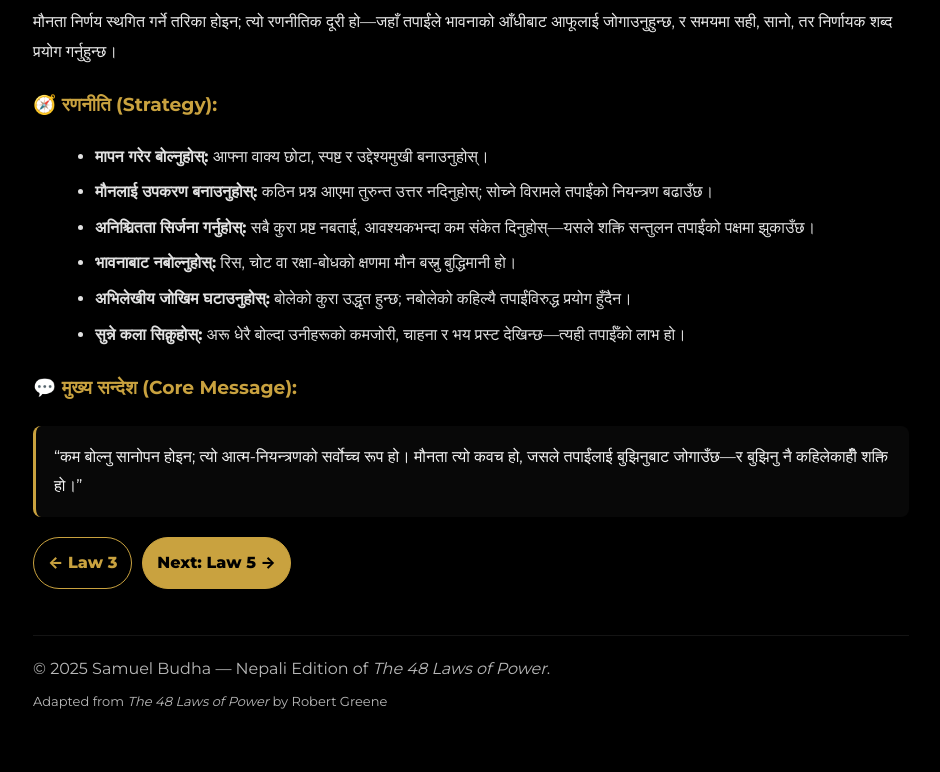
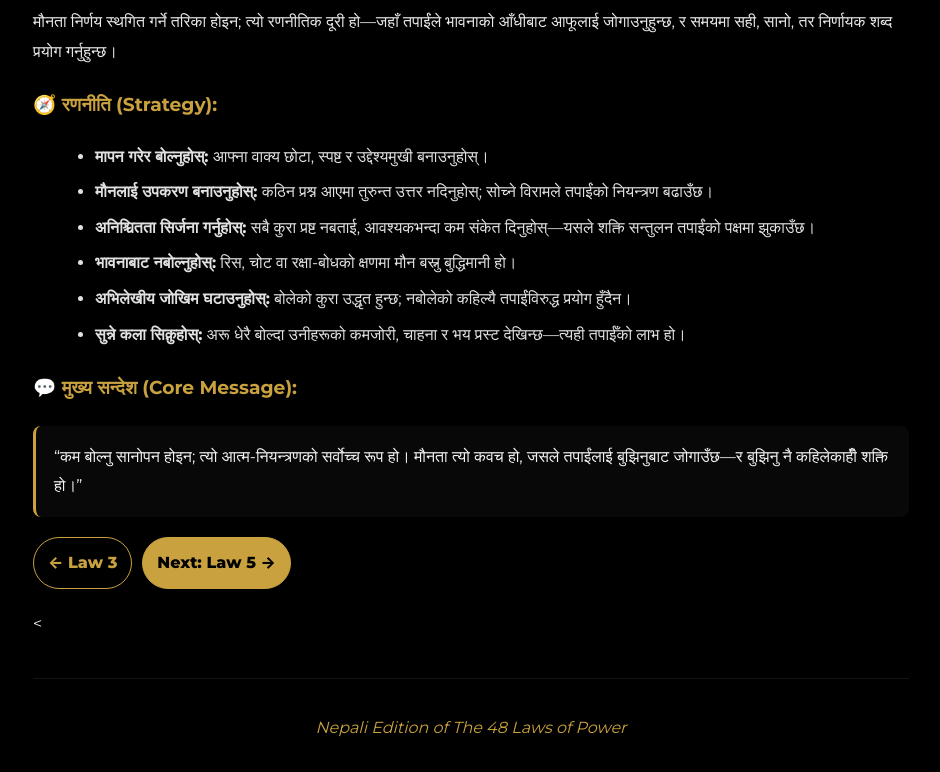
Before and after one commit to samuelchettri176-cpu/shakti48, a plain HTML site: page law4.html in a window 1280 px wide. Shown: the part 786-1558 px from the top of the page, without its empty margins (169-1109 px from the left). Drawn offline with Linux system fonts and the light colour scheme.

Commit message:
Update law4.html

```diff
--- a/law4.html
+++ b/law4.html
@@ -87,9 +87,8 @@
       <a class="pill" href="law5.html">Next: Law 5 →</a>
     </div>
 
-    <footer>© 2025 Samuel Budha — Nepali Edition of <em>The 48 Laws of Power</em>.
-      <div class="smallmuted">Adapted from <em>The 48 Laws of Power</em> by Robert Greene</div>
-    </footer>
-  </main>
-</body>
-</html>
+    <<footer style="text-align:center; margin-top:40px;">
+  <p style="color:#C9A23F; font-style:italic;">
+    Nepali Edition of The 48 Laws of Power
+  </p>
+</footer>
```
